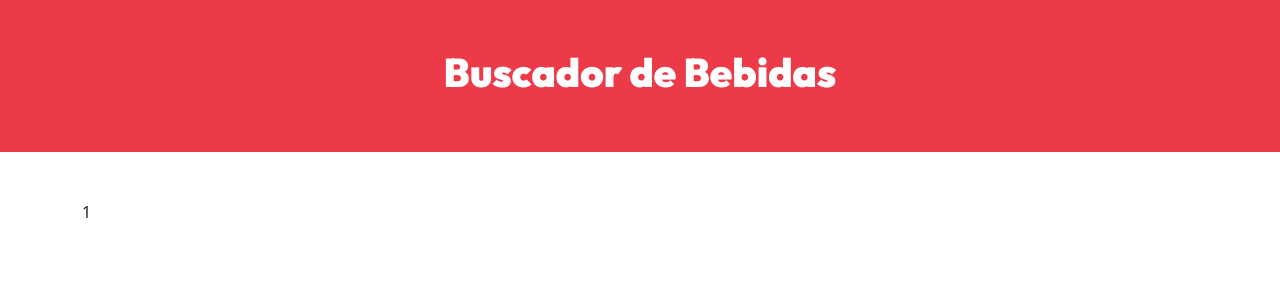
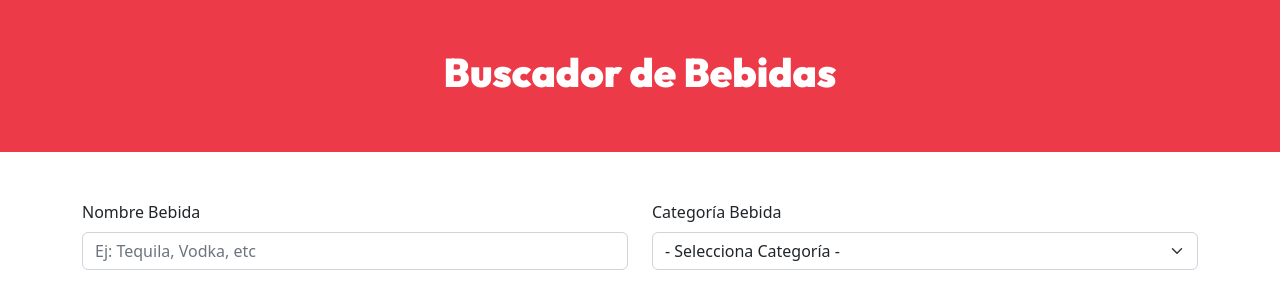
Before and after one commit to alfonsspj/buscadorBebidas, a React (Vite) app: page / in a window 1280 px wide. Shown: the top 308 px of the page. Built offline with nearby package versions, Linux system fonts and the light colour scheme.

Commit message:
Añadiendo Formulario

```diff
--- a/src/App.jsx
+++ b/src/App.jsx
@@ -1,4 +1,5 @@
 import { Container } from 'react-bootstrap'
+import Formulario from './component/Formulario'
 
 function App() {
 
@@ -9,7 +10,7 @@
       </header>
 
       <Container className='mt-5'>
-        1
+        <Formulario />
       </Container>
     </>
   )
--- /dev/null
+++ b/src/component/Formulario.jsx
@@ -0,0 +1,36 @@
+import { Button, Form, Row, Col } from 'react-bootstrap'
+
+const Formulario = () => {
+  return (
+    <Form>
+        <Row>
+            <Col md={6}>
+                <Form.Group className='mb-3'>
+                    <Form.Label htmlFor='nombre'>Nombre Bebida</Form.Label>
+
+                    <Form.Control
+                        id="nombre"
+                        type="text"
+                        placeholder="Ej: Tequila, Vodka, etc"
+                        name="nombre"
+                    />
+                </Form.Group>
+            </Col>
+            <Col md={6}>
+            <Form.Group className='mb-3'>
+                    <Form.Label htmlFor='categoria'>Categoría Bebida</Form.Label>
+
+                    <Form.Select
+                        id="categoria"
+                        name="categoria"
+                    >
+                        <option>- Selecciona Categoría -</option>
+                    </Form.Select>
+                </Form.Group>
+            </Col>
+        </Row>
+    </Form>
+  )
+}
+
+export default Formulario
```
